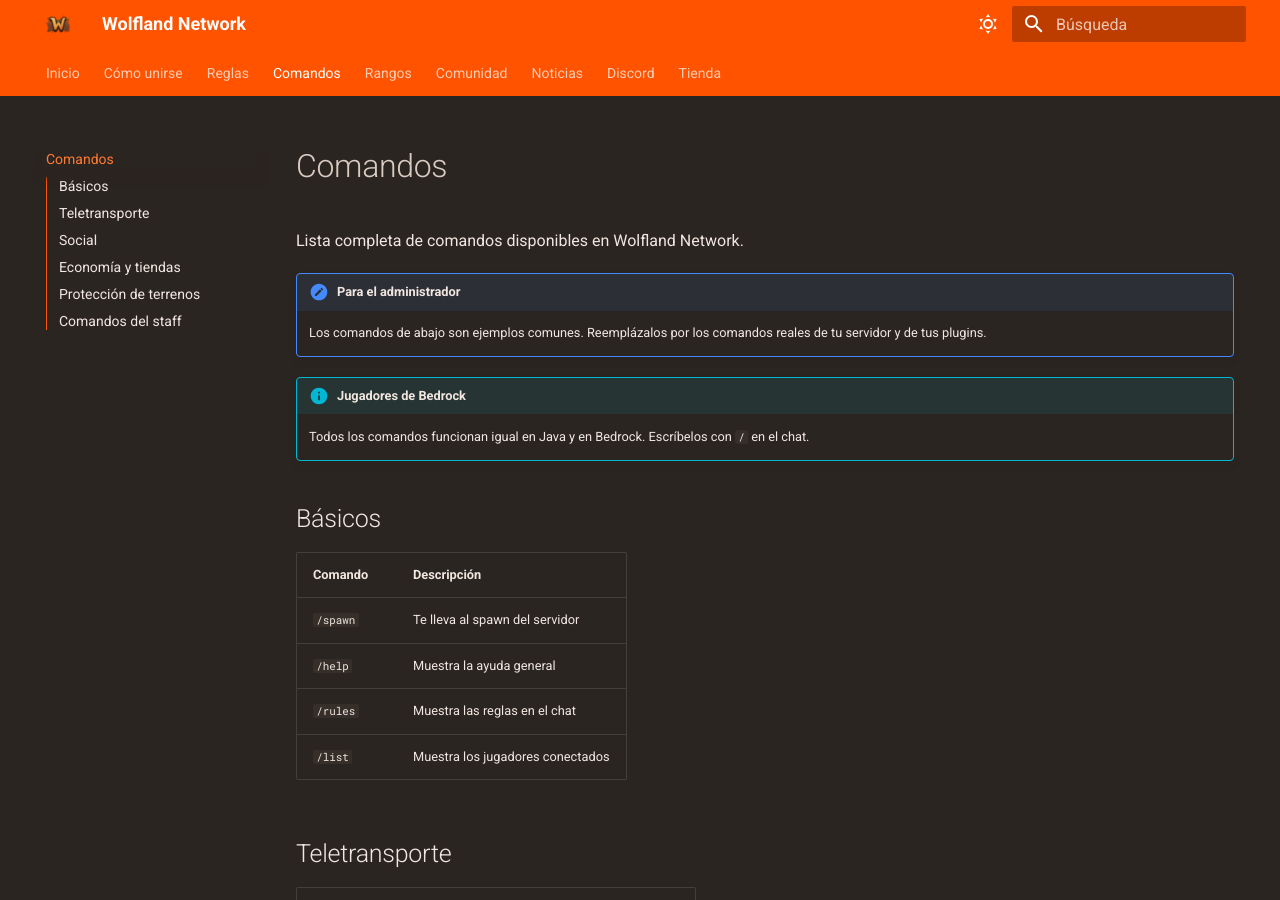
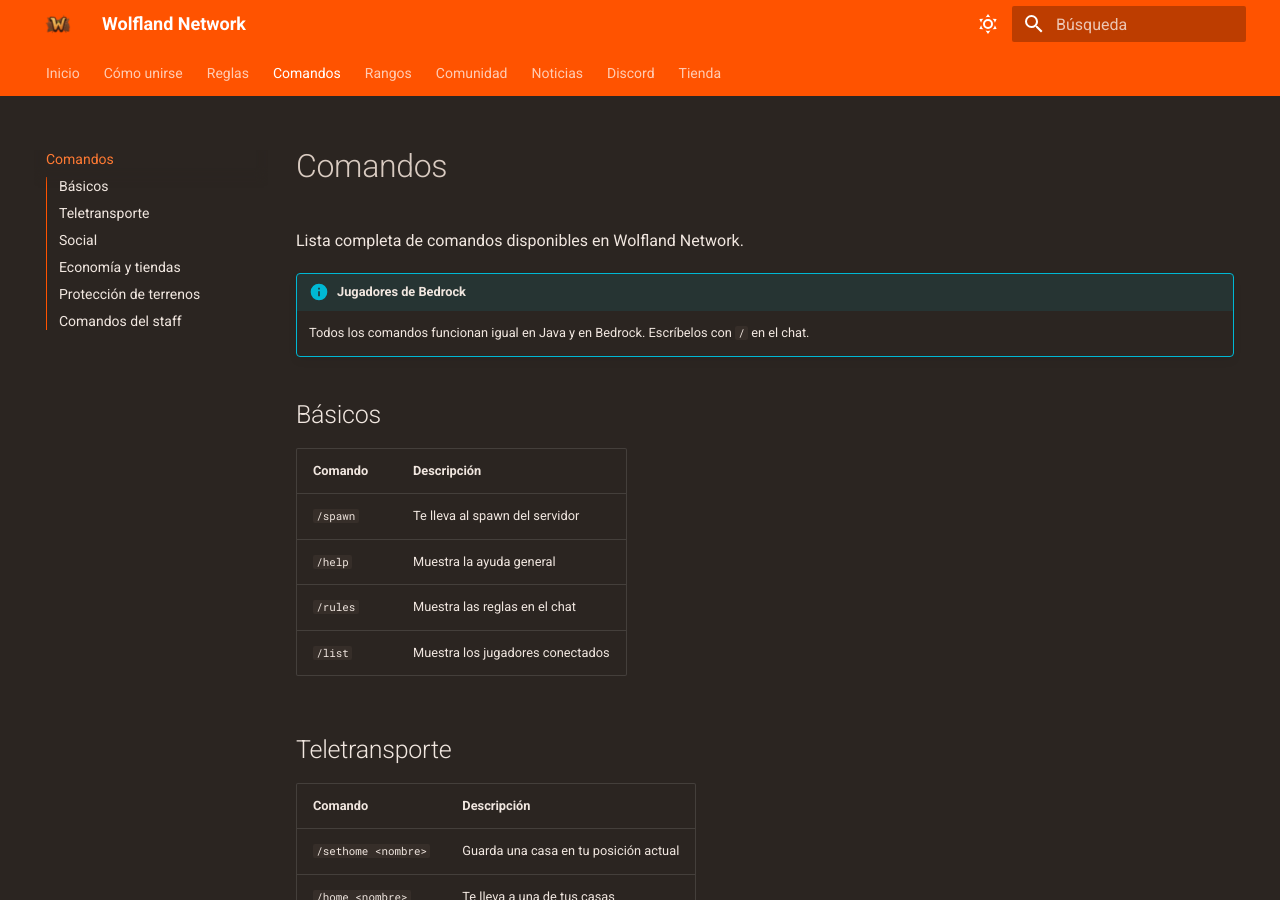
Before and after one commit to SrMaruchans/Wiki, an MkDocs documentation site: the page built from docs/comandos.md, in a window 1280 px wide and 900 px high. Built offline with MkDocs 1.6.1 and Material for MkDocs 9.7.7, drawn with Linux system fonts in a browser that asks for light colours.

Commit message:
Update comandos.md

```diff
--- a/docs/comandos.md
+++ b/docs/comandos.md
@@ -1,9 +1,6 @@
 # Comandos
 
 Lista completa de comandos disponibles en Wolfland Network.
-
-!!! note "Para el administrador"
-    Los comandos de abajo son ejemplos comunes. Reemplázalos por los comandos reales de tu servidor y de tus plugins.
 
 !!! info "Jugadores de Bedrock"
     Todos los comandos funcionan igual en Java y en Bedrock. Escríbelos con `/` en el chat.
```
